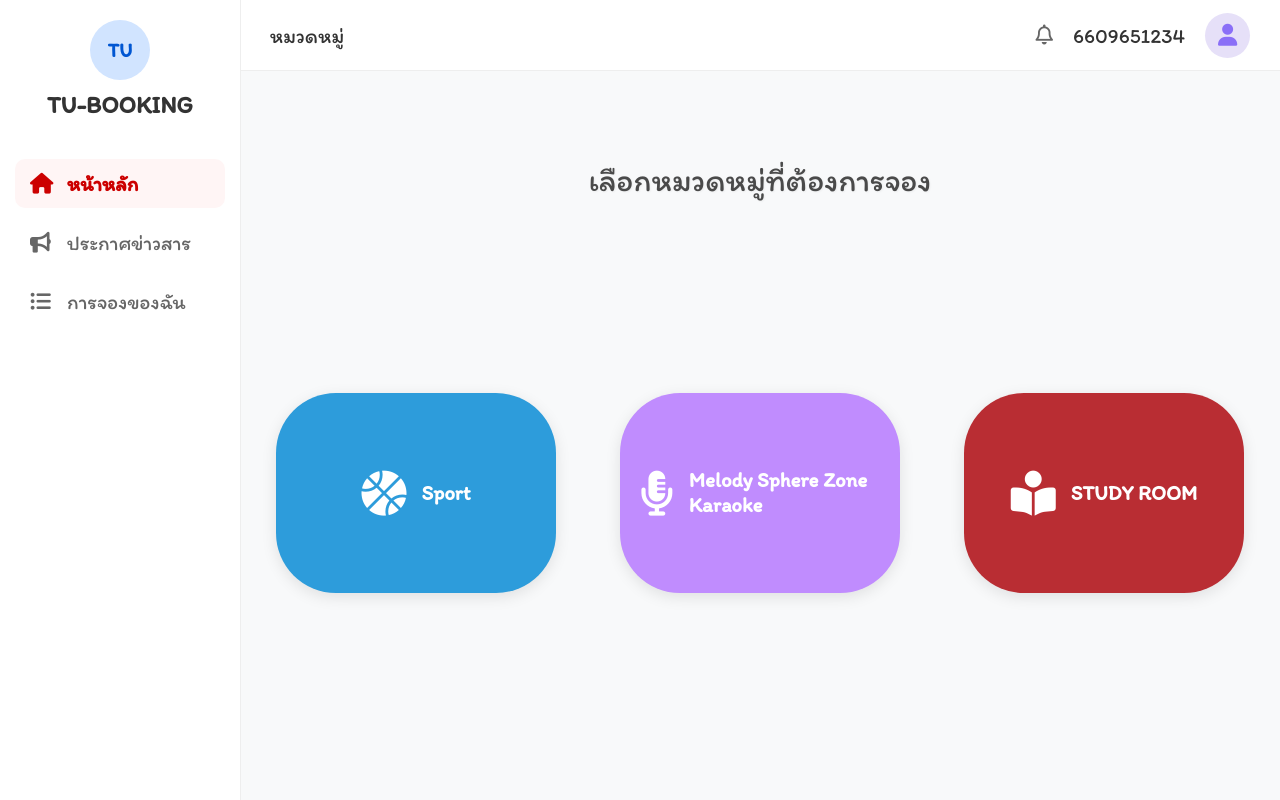
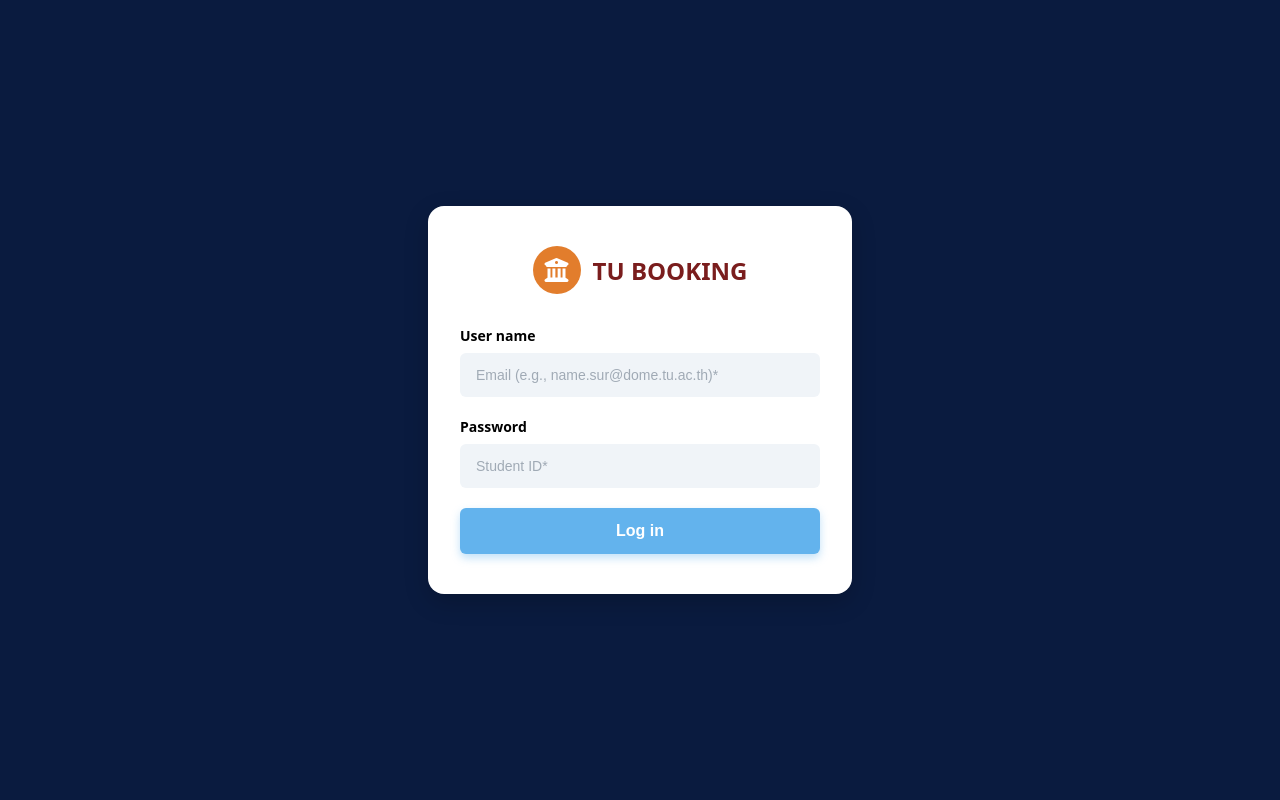
Before and after one commit to Phumphagon-Komanpririn-6609650582/Project-final-363, a React (Create React App) app: page / in a window 1280 px wide. Built offline with nearby package versions, Linux system fonts and the light colour scheme; the HTML template or start-up script is replaced by a standard one.

Commit message:
Login with tu api

```diff
--- a/src/App.css
+++ b/src/App.css
@@ -525,3 +525,125 @@
   border-color: #EB5757;
   color: #EB5757;
 }
+
+/* --- Login Page Styles --- */
+.login-page {
+  width: 100vw;
+  height: 100vh;
+  background-color: #0A1B3F; /* สีพื้นหลังน้ำเงินเข้มตามรูป */
+  display: flex;
+  justify-content: center;
+  align-items: center;
+  font-family: 'system-ui', -apple-system, sans-serif;
+}
+
+.login-card {
+  background-color: #FFFFFF;
+  width: 22.5rem; /* ประมาณ 360px */
+  padding: 2.5rem 2rem;
+  border-radius: 1rem;
+  box-shadow: 0 0.5rem 1.5rem rgba(0, 0, 0, 0.2);
+}
+
+.login-header {
+  display: flex;
+  justify-content: center;
+  align-items: center;
+  gap: 0.75rem;
+  margin-bottom: 2rem;
+}
+
+/* โลโก้จำลอง (สีส้ม) */
+.login-logo-placeholder {
+  width: 3rem;
+  height: 3rem;
+  background-color: #E27D2C;
+  color: white;
+  border-radius: 50%;
+  display: flex;
+  justify-content: center;
+  align-items: center;
+  font-size: 1.5rem;
+}
+
+.login-brand {
+  color: #7A1D1D; /* สีแดงเข้มมธ. */
+  font-size: 1.5rem;
+  font-weight: 800;
+  margin: 0;
+}
+
+.input-group {
+  display: flex;
+  flex-direction: column;
+  margin-bottom: 1.25rem;
+}
+
+.input-group label {
+  font-size: 0.875rem;
+  font-weight: 700;
+  color: #000000;
+  margin-bottom: 0.5rem;
+}
+
+.input-group input {
+  background-color: #F0F4F8; /* สีพื้นหลังกล่องข้อความ */
+  border: none;
+  padding: 0.875rem 1rem;
+  border-radius: 0.375rem;
+  font-size: 0.875rem;
+  color: #333;
+  outline: none;
+}
+
+.input-group input::placeholder {
+  color: #A0AAB5;
+}
+
+.input-group input:focus {
+  background-color: #E6EDF5;
+  box-shadow: 0 0 0 0.125rem #63B3ED;
+}
+
+.login-options {
+  display: flex;
+  justify-content: space-between;
+  align-items: center;
+  margin-bottom: 1.5rem;
+  font-size: 0.8125rem;
+}
+
+.remember-me {
+  display: flex;
+  align-items: center;
+  gap: 0.375rem;
+  color: #555;
+  cursor: pointer;
+}
+
+.forgot-password {
+  color: #4299E1;
+  text-decoration: none;
+}
+
+.forgot-password:hover {
+  text-decoration: underline;
+}
+
+.login-button {
+  width: 100%;
+  background-color: #63B3ED; /* สีฟ้าอ่อนตามรูป */
+  color: #FFFFFF;
+  border: none;
+  padding: 0.875rem;
+  border-radius: 0.375rem;
+  font-size: 1rem;
+  font-weight: bold;
+  cursor: pointer;
+  box-shadow: 0 0.25rem 0.5rem rgba(99, 179, 237, 0.4); /* เงาปุ่มสีฟ้า */
+  transition: background-color 0.2s;
+}
+
+.login-button:hover {
+  background-color: #4299E1;
+}
--- a/src/App.js
+++ b/src/App.js
@@ -1,4 +1,3 @@
-import logo from './logo.svg';
 import React, { useState } from 'react';
 import './App.css';
 import Header from './components/Header';
@@ -7,15 +6,18 @@ import Home from './components/Home';
 import SportSelection from './components/Sport';
 import TennisCourt from './components/TennisCourt';
 import Attention from './components/Attention';
+import Login from './components/Login'; // 1. นำเข้า Component หน้า Login
 
 function App() {
+  // 2. สร้าง State สำหรับเช็คว่าเข้าสู่ระบบแล้วหรือยัง (ค่าเริ่มต้นคือ false)
+  const [isLoggedIn, setIsLoggedIn] = useState(false);
+
   const [activeMenu, setActiveMenu] = useState('หน้าหลัก');
   const [currentView, setCurrentView] = useState('main');
 
   const renderContent = () => {
     switch (activeMenu) {
       case 'หน้าหลัก':
-
         if (currentView === 'main') {
           return <Home onChangePage={(pageName) => setCurrentView(pageName)} />;
         } else if (currentView === 'sport') {
@@ -29,14 +31,10 @@ function App() {
         else if (currentView === 'tennis_court') {
           return <TennisCourt onBack={() => setCurrentView('sport')} />;
         }
-
         else if (currentView === 'karaoke') {
-          // รอสร้างไฟล์ KaraokeSelection แล้วค่อยเอาคอมเมนต์ออก
-          // return <KaraokeSelection onBack={() => setCurrentView('main')} />;
           return <div>หน้าคาราโอเกะ (กำลังสร้าง...) <button onClick={() => setCurrentView('main')}>กลับ</button></div>;
         }
         else if (currentView === 'study') {
-          // return <StudySelection onBack={() => setCurrentView('main')} />;
           return <div>หน้าห้องติว (กำลังสร้าง...) <button onClick={() => setCurrentView('main')}>กลับ</button></div>;
         }
         return <Home onChangePage={(pageName) => setCurrentView(pageName)} />;
@@ -52,6 +50,12 @@ function App() {
     }
   };
 
+  // 3. เงื่อนไข: ถ้ายังไม่ได้ Login ให้แสดงแค่หน้า Login อย่างเดียว (ไม่มี Navbar/Header)
+  if (!isLoggedIn) {
+    return <Login onLogin={() => setIsLoggedIn(true)} />;
+  }
+
+  // 4. ถ้า Login แล้ว ให้แสดงโครงสร้างแอปปกติ
   return (
     <div className="App">
       <Navbar activeMenu={activeMenu} setActiveMenu={(menu) => {
--- a/src/components/Header.js
+++ b/src/components/Header.js
@@ -1,16 +1,30 @@
 import React from 'react';
 
 function Header() {
+  // 1. ดึงข้อมูลจาก localStorage ที่เราเซฟไว้ตอน Login สำเร็จ
+  const studentName = localStorage.getItem('studentName');
+  const studentId = localStorage.getItem('studentId');
+
+  // 2. เช็คเงื่อนไข: ถ้ามีชื่อให้โชว์ชื่อ -> ถ้าไม่มีให้โชว์รหัส -> ถ้าไม่มีอะไรเลยให้โชว์ 'ผู้ใช้งาน'
+  const displayID = studentId || 'ผู้ใช้งาน';
+
   return (
     <header className="header-container">
 
-      <div className="header-left"><span className="header-text">หมวดหมู่</span></div>
+      <div className="header-left">
+        <span className="header-text">หมวดหมู่</span>
+      </div>
 
       <div className="header-right">
 
         <i className="fa-regular fa-bell bell-icon"></i>
-        <span className="header-text">6609651234</span>
-        <div className="user-avatar"><i className="fa-solid fa-user"></i></div>
+
+        {/* 3. นำตัวแปร displayName มาโชว์ตรงนี้แทนตัวเลขแข็งๆ */}
+        <span className="header-text">{displayID}</span>
+
+        <div className="user-avatar">
+          <i className="fa-solid fa-user"></i>
+        </div>
 
       </div>
     </header>
--- /dev/null
+++ b/src/components/Login.js
@@ -0,0 +1,114 @@
+import React, { useState } from 'react';
+
+function Login({ onLogin }) {
+  // 1. สร้าง State เก็บค่าที่ผู้ใช้พิมพ์
+  const [username, setUsername] = useState(''); // จะใช้รับค่า อีเมล (เช่น phumphagon.kom@dome.tu.ac.th)
+  const [password, setPassword] = useState(''); // จะใช้รับค่า รหัสนักศึกษา (เช่น 6609650582)
+
+  // State สำหรับจัดการ Loading และ Error
+  const [isLoading, setIsLoading] = useState(false);
+  const [errorMsg, setErrorMsg] = useState('');
+
+  // 2. ฟังก์ชันยิง API เมื่อกดปุ่ม Login
+  const handleLogin = async (e) => {
+    e.preventDefault(); // ป้องกันไม่ให้หน้าเว็บรีเฟรช
+    setIsLoading(true);
+    setErrorMsg('');
+
+    try {
+      // ⚠️ ใช้ Password (รหัสนศ.) ไปต่อท้าย URL เพื่อดึงข้อมูลโปรไฟล์
+      const apiUrl = `https://restapi.tu.ac.th/api/v2/profile/std/info/?id=${password}`;
+
+      // เปลี่ยนเป็น GET และไม่ต้องส่ง body
+      const response = await fetch(apiUrl, {
+        method: 'GET',
+        headers: {
+          'Content-Type': 'application/json',
+          'Application-Key': 'TU6c11ad3c3e8a28360b79dc1c27bc6b0621ea2dd3b7410f5c2d76d74c39c1106b0a5f3a176400bd358d81f97bac8eb139' // 🔑 อย่าลืมเอา Key ยาวๆ ของคุณมาใส่ตรงนี้
+        }
+      });
+
+      const result = await response.json();
+
+      // 3. เช็คว่า API ตอบกลับมาว่าเจอข้อมูลนักศึกษาหรือไม่ (status: true)
+      if (response.ok && result.status === true) {
+
+        // แปลงตัวอักษรเป็นพิมพ์เล็กทั้งหมดเพื่อเทียบกัน ป้องกันพิมพ์เล็ก/ใหญ่สลับกัน
+        const apiEmail = result.data.email.toLowerCase();
+        const inputUsername = username.toLowerCase();
+
+        // เช็คว่า Username (อีเมล) ที่พิมพ์ ตรงกับอีเมลในระบบมธ. หรือไม่
+        if (inputUsername === apiEmail) {
+
+          // เซฟชื่อและรหัสนักศึกษาลงเครื่อง เพื่อเอาไปแสดงผลที่ Header
+          if (result.data) {
+            localStorage.setItem('studentName', result.data.displayname_th);
+            localStorage.setItem('studentId', result.data.userName);
+          }
+
+          onLogin(); // เรียกฟังก์ชันเพื่อให้ App.js เปลี่ยนไปหน้าหลัก
+
+        } else {
+          // รหัสนศ.ถูก แต่อีเมลผิด
+          setErrorMsg('Username (อีเมล) ไม่ถูกต้อง');
+        }
+
+      } else {
+        // หาข้อมูลรหัสนศ. ไม่เจอ
+        setErrorMsg('Password (รหัสนักศึกษา) ไม่ถูกต้อง หรือไม่พบในระบบ');
+      }
+
+    } catch (error) {
+      console.error('Login Error:', error);
+      setErrorMsg('ไม่สามารถเชื่อมต่อกับเซิร์ฟเวอร์มธ.ได้ กรุณาลองใหม่อีกครั้ง');
+    } finally {
+      setIsLoading(false);
+    }
+  };
+
+  return (
+    <div className="login-page">
+      <div className="login-card">
+        <div className="login-header">
+          <div className="login-logo-placeholder">
+            <i className="fa-solid fa-university"></i>
+          </div>
+          <h1 className="login-brand">TU BOOKING</h1>
+        </div>
+
+        <form className="login-form" onSubmit={handleLogin}>
+          {/* แสดงข้อความ Error สีแดง ถ้ามีข้อผิดพลาด */}
+          {errorMsg && <div style={{ color: 'red', marginBottom: '1rem', fontSize: '0.875rem', textAlign: 'center', backgroundColor: '#FFEBEE', padding: '0.5rem', borderRadius: '4px' }}>{errorMsg}</div>}
+
+          <div className="input-group">
+            <label>User name</label>
+            <input
+              type="text"
+              placeholder="Email (e.g., name.sur@dome.tu.ac.th)*"
+              required
+              value={username}
+              onChange={(e) => setUsername(e.target.value)} // เก็บค่าลง State
+            />
+          </div>
+
+          <div className="input-group">
+            <label>Password</label>
+            <input
+              type="password"
+              placeholder="Student ID*"
+              required
+              value={password}
+              onChange={(e) => setPassword(e.target.value)} // เก็บค่าลง State
+            />
+          </div>
+
+          <button type="submit" className="login-button" disabled={isLoading}>
+            {isLoading ? 'กำลังเข้าสู่ระบบ...' : 'Log in'}
+          </button>
+        </form>
+      </div>
+    </div>
+  );
+}
+
+export default Login;
```
